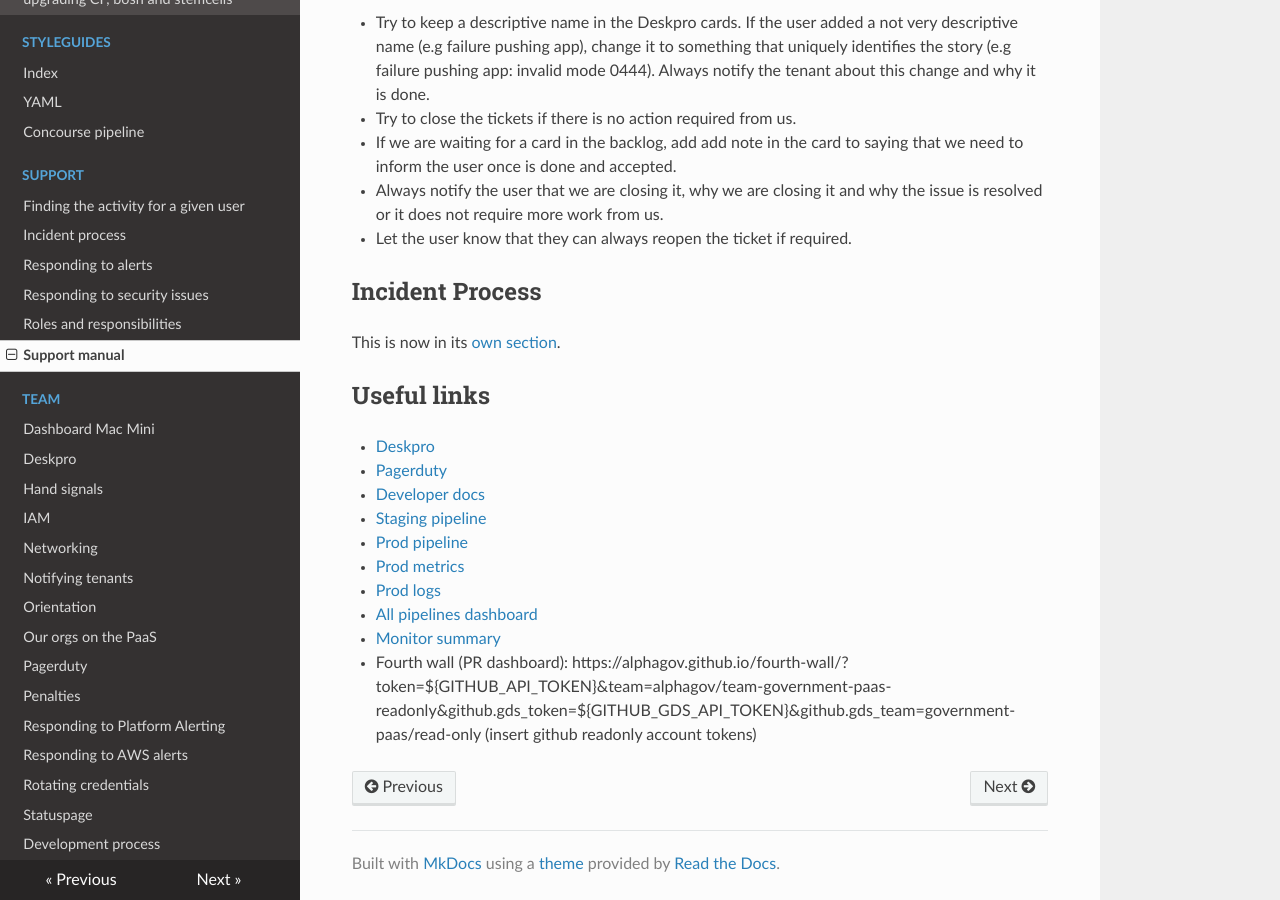
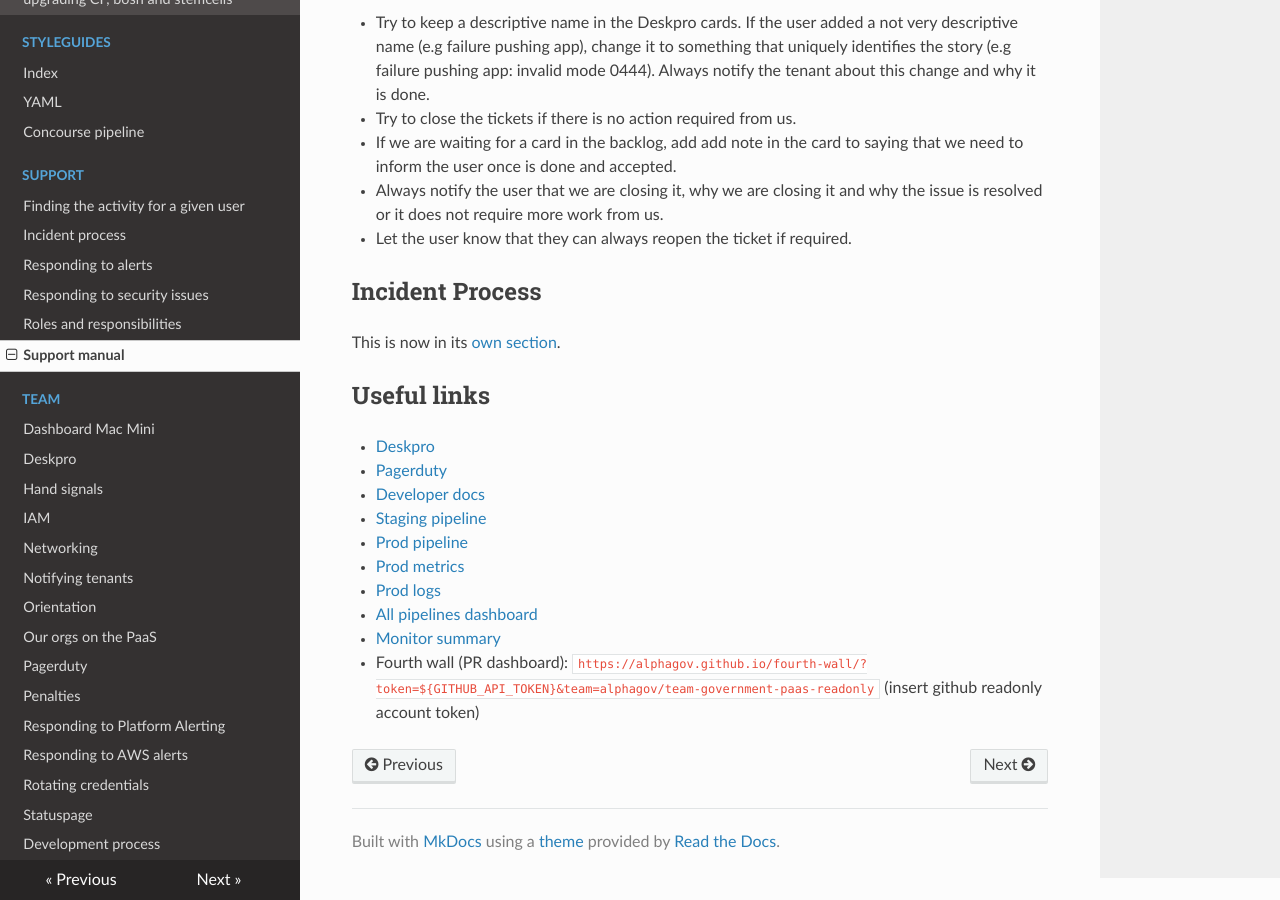
Before and after one commit to alphagov/paas-team-manual, an MkDocs documentation site: the page built from docs/support/support_manual.md, in a window 1280 px wide and 900 px high, scrolled down 2586 px. Built offline with MkDocs 1.6.1, drawn with Linux system fonts in a browser that asks for light colours; nearby versions of some CDN libraries.

Commit message:
Remove github enterprise from fourth wall link.
We no longer have any repos on Github Enterprise, so we don't need to
include it in fourth wall.

```diff
--- a/docs/support/support_manual.md
+++ b/docs/support/support_manual.md
@@ -91,4 +91,4 @@ This is now in its [own section](incident_process).
 * [Prod logs](https://logsearch.cloud.service.gov.uk)
 * [All pipelines dashboard](https://dsingleton.github.io/frame-splits/index.html?title=&layout=2row&url%5B%5D=https%3A%2F%2Fdeployer.staging.cloudpipeline.digital%2Fteams%2Fmain%2Fpipelines%2Fcreate-cloudfoundry&url%5B%5D=https%3A%2F%2Fdeployer.cloud.service.gov.uk%2Fteams%2Fmain%2Fpipelines%2Fcreate-cloudfoundry&url%5B%5D=&url%5B%5D=)
 * [Monitor summary](https://paas-dashboard.cloudapps.digital/paas-overview)
-* Fourth wall (PR dashboard): https://alphagov.github.io/fourth-wall/?token=${GITHUB_API_TOKEN}&team=alphagov/team-government-paas-readonly&github.gds_token=${GITHUB_GDS_API_TOKEN}&github.gds_team=government-paas/read-only (insert github readonly account tokens)
+* Fourth wall (PR dashboard): `https://alphagov.github.io/fourth-wall/?token=${GITHUB_API_TOKEN}&team=alphagov/team-government-paas-readonly` (insert github readonly account token)
```
